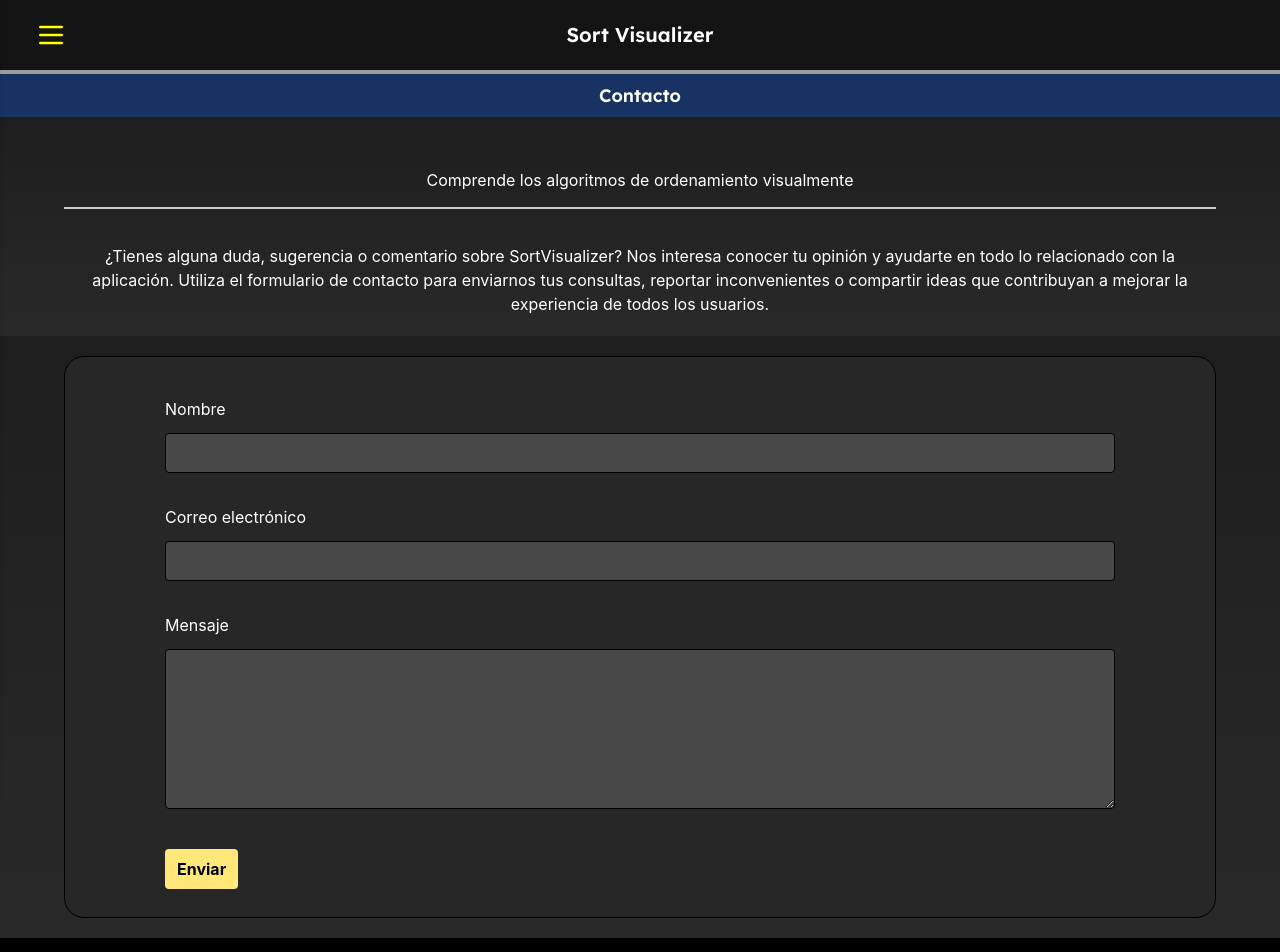
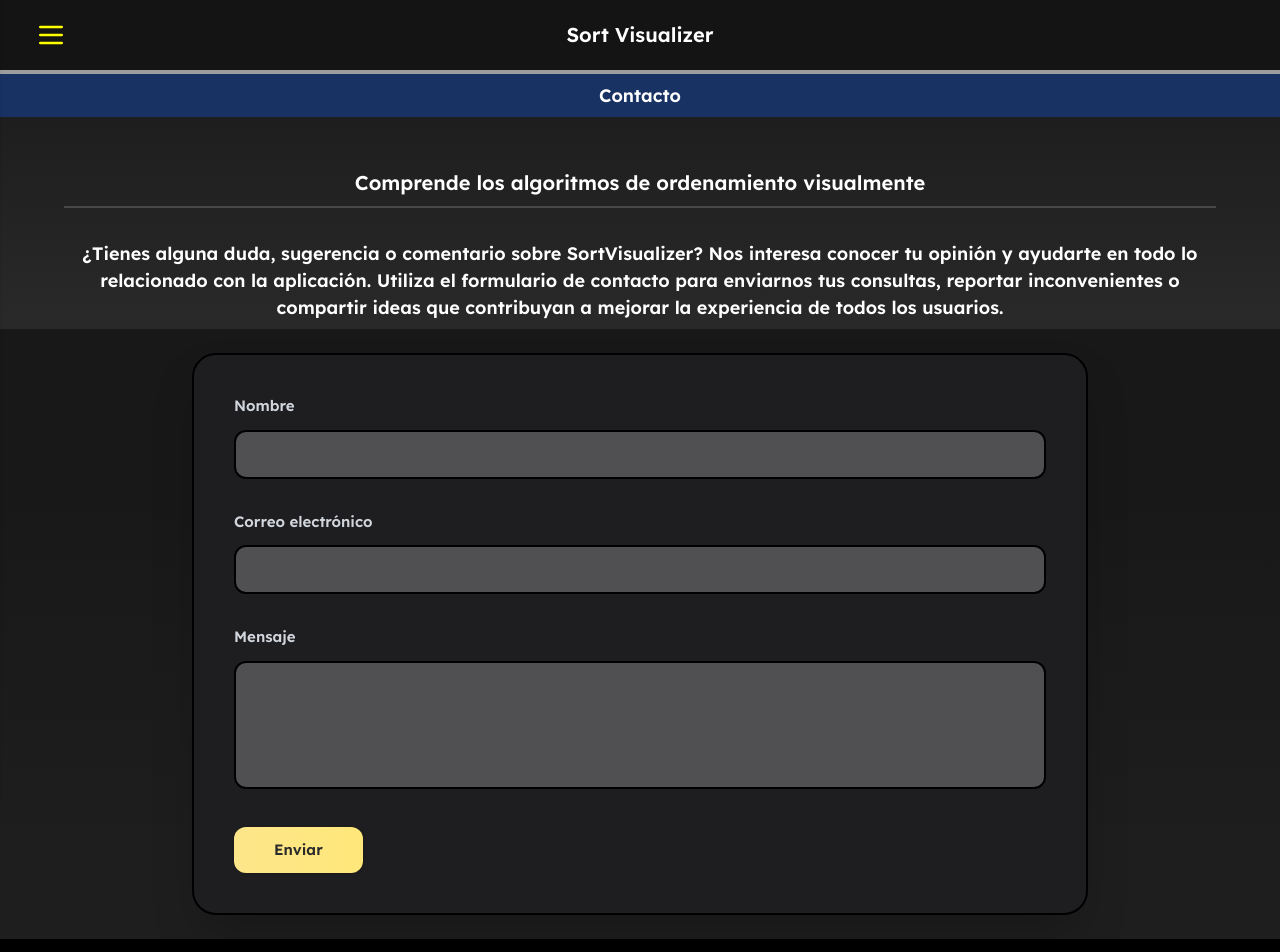
Before and after one commit to TLTO123/sort-visualizer, a Vue app: page /contacto in a window 1280 px wide. Shown: the top 952 px of the page. Built offline with nearby package versions, Linux system fonts and the light colour scheme.

Commit message:
Correcciones de estilos de fuentes

```diff
--- a/src/App.vue
+++ b/src/App.vue
@@ -79,9 +79,7 @@ watch(
           <router-link class="link block text-body lexend rounded-lg px-4 py-3 hover:bg-yellow-500" to="/ordenar-mi-lista">Ordenar mi lista</router-link>
         </li>
         <li>
-          <li>
-    <router-link class="link block text-body lexend rounded-lg px-4 py-3 hover:bg-yellow-500" to="/desarrolladores">Desarrolladores</router-link>
-</li>
+          <router-link class="link block text-body lexend rounded-lg px-4 py-3 hover:bg-yellow-500" to="/desarrolladores">Desarrolladores</router-link>
         </li>
         <li>
           <router-link class="link block text-body lexend rounded-lg px-4 py-3 hover:bg-yellow-500" to="/Contacto">Contacto</router-link>
--- a/src/views/Catalogo.vue
+++ b/src/views/Catalogo.vue
@@ -90,7 +90,7 @@ const algoritmos = [
           {{ algoritmo.descripcion }}
         </p>
 
-        <div class="datos">
+        <div class="datos lexend">
           <div class="dato">
             <span>Dificultad</span>
             <strong>{{ algoritmo.dificultad }}</strong>
@@ -103,7 +103,7 @@ const algoritmos = [
             ></div>
           </div>
 
-          <div class="dato complejidad">
+          <div class="dato complejidad lexend">
             <span>Complejidad</span>
             <strong>{{ algoritmo.complejidad }}</strong>
           </div>
--- a/src/views/Contacto.vue
+++ b/src/views/Contacto.vue
@@ -3,40 +3,83 @@
 
 <template>
     <div class="container-main">
-        <div class="intro">
-            <h1 class="intro-title">Comprende los algoritmos de ordenamiento visualmente</h1>
-            <h1 class="m-5">
+        <div class="intro lexend">
+            <h1 class="text-title mb-2">Comprende los algoritmos de ordenamiento visualmente</h1>
+            <hr />
+            <h1 class="m-2 text-subtitle">
                 ¿Tienes alguna duda, sugerencia o comentario sobre SortVisualizer? Nos interesa conocer tu
                 opinión y ayudarte en todo lo relacionado con la aplicación. Utiliza el formulario de contacto para
                 enviarnos tus consultas, reportar inconvenientes o compartir ideas que contribuyan a mejorar la
                 experiencia de todos los usuarios.
             </h1>
         </div>
-        <div
-            class="
-            container-form-contacto p-5 [--color-base:#1E1E1E]
-            text-white bg-[linear-gradient(to_bottom,var(--color-base),color-mix(in_srgb,var(--color-base)_95%,white))]
-            px-[5vw] flex ">
-            <form class="bg-[#272727] border border-black w-full pt-10 lg:pl-25 lg:pr-25 p-7" style="border-radius: 20px;">
-                <div class="form flex flex-col">
-                    <label for="txtNombre" class="mb-3">Nombre</label>
-                    <input class="h-10 bg-[#484848] border border-black rounded mb-8" type="text" name="txtNombre" id="txtNombre">
+        <div class="fondo-gradiente w-full py-6 px-4">
+            <!-- Tarjeta contenedora -->
+            <div
+                class="max-w-4xl mx-auto bg-[#1e1e20] border-2 border-black rounded-3xl p-8 sm:p-10 text-white shadow-2xl">
 
-                    <label for="txtEmail" class="mb-3">Correo electrónico</label>
-                    <input class="h-10 bg-[#484848] border border-black rounded mb-8" type="email" name="txtEmail" id="txtEmail">
+                <!-- Formulario -->
+                <form class="space-y-8">
 
-                    <label for="txtMensaje" class="mb-3">Mensaje</label>
-                    <textarea class="h-40 bg-[#484848] border border-black rounded mb-10" name="txtMensaje" id="txtMensaje"></textarea>
+                    <!-- Campo nombre -->
+                    <div class="input-group space-y-3">
+                        <label for="nombre" class="block text-button lexend text-gray-300">
+                            Nombre
+                        </label>
 
-                </div>
+                        <input type="text" id="nombre" name="nombre" placeholder="" class="w-full bg-[#505052] border-2 border-black text-gray-100
+                text-body lexend rounded-xl px-4 py-3
+                focus:outline-none focus:ring-2 focus:ring-[#f1d374]
+                transition">
+                    </div>
 
-                <button type="submit" class="cursor-pointer bg-[#FFE77A] pt-2 pb-2 pl-3 pr-3 rounded text-black font-bold">Enviar</button>
-            </form>
+                    <!-- Campo correo electrónico -->
+                    <div class="input-group space-y-3">
+                        <label for="correo" class="block text-button lexend text-gray-300">
+                            Correo electrónico
+                        </label>
+
+                        <input type="email" id="correo" name="correo" placeholder="" class="w-full bg-[#505052] border-2 border-black text-gray-100
+                text-body lexend rounded-xl px-4 py-3
+                focus:outline-none focus:ring-2 focus:ring-[#f1d374]
+                transition">
+                    </div>
+
+                    <!-- Campo mensaje -->
+                    <div class="input-group space-y-3">
+                        <label for="mensaje" class="block text-button lexend text-gray-300">
+                            Mensaje
+                        </label>
+
+                        <textarea id="mensaje" name="mensaje" class="w-full h-32 bg-[#505052] border-2 border-black
+                text-gray-100 text-body lexend rounded-xl p-4
+                focus:outline-none focus:ring-2 focus:ring-[#f1d374]
+                resize-none transition"></textarea>
+                    </div>
+
+                    <!-- Botón enviar -->
+                    <div>
+                        <button type="submit" class="bg-linear-to-r from-[#FDE68A] to-[#FFE77A]
+                hover:from-[#f1d374] hover:to-[#e0c263]
+                text-[#2A2A2A] lexend text-button
+                px-10 py-3 rounded-xl
+                transition-all duration-300 shadow-sm">
+                            Enviar
+                        </button>
+                    </div>
+
+                </form>
+
+            </div>
         </div>
 
     </div>
 </template>
 
 <style>
-
+hr{
+    border: none;
+    border-top: 2px solid #484848;
+    margin-bottom: 1.5rem;
+}
 </style>
--- a/src/views/Inicio.vue
+++ b/src/views/Inicio.vue
@@ -16,13 +16,11 @@ onMounted(() => {
 <template>
     <div class="container-main">
         <div class="intro">
-            <h1 class="intro-title">Comprende los algoritmos de ordenamiento visualmente</h1>
-            <h1 class="m-5">Una plataforma interactiva para ver, entender y comparar el <strong
-                    class="font-bold from-pink-400 via-orange-400 to-yellow-400 bg-clip-text text-white">comportamiento
-                    de las estructuras de datos en tiempo real.</strong></h1>
+            <h1 class="intro-title text-title lexend">Comprende los algoritmos de ordenamiento visualmente</h1>
+            <h1 class="m-5 lexend text-subtitle">Una plataforma interactiva para ver, entender y comparar el <span class="bg-linear-to-r from-[#ED9C71] to-[#F9DC8A] bg-clip-text text-transparent">comportamiento de las</span> <span class="bg-linear-to-r from-[#3BA4B3] to-[#40D3E1] bg-clip-text text-transparent">estructuras de datos en tiempo real.</span></h1>
         </div>
         <div class="text-intro">
-            <p class="m-5 font-mono">
+            <p class="m-5 text-subtitle mono">
                 Bienvenido a SortVisualizer. Esta herramienta fue diseñada para transformar conceptos lógicos
                 abstractos en animaciones claras, intuitivas y dinámicas. Ya sea que estés dando tus primeros
                 pasos en la programación o quieras profundizar en la eficiencia de tu código, aquí podrás experimentar
@@ -32,7 +30,7 @@ onMounted(() => {
                 de cada intercambio.
             </p>
             <a class="btn-rendimiento p-2 mt-2">
-                <router-link to="/rendimiento" class="font-black">Ir a la prueba de rendimiento</router-link>
+                <router-link to="/rendimiento" class="font-black lexend text-button">Ir a la prueba de rendimiento</router-link>
             </a>
 
         </div>
@@ -41,8 +39,8 @@ onMounted(() => {
         </div>
         <div class="cards pt-10 pb-10">
             <div class="interactivo mb-10 p-5">
-                <h3 class="font-bold mb-2">Interactivo</h3>
-                <p class="pl-4">Toma el mando de la simulación ajustando la velocidad de las animaciones en tiempo real
+                <h3 class="mb-2 lexend text-subtitle">Interactivo</h3>
+                <p class="pl-4 mono text-body">Toma el mando de la simulación ajustando la velocidad de las animaciones en tiempo real
                     de lento a rápido
                     para no perderte ningún detalle. Experimenta de forma directa generando arreglos aleatorios o
                     introduciendo
@@ -50,16 +48,16 @@ onMounted(() => {
                 </p>
             </div>
             <div class="educativo mb-10 p-5">
-                <h3 class="font-bold mb-2">Educativo</h3>
-                <p class="pl-4">
+                <h3 class="mb-2 lexend text-subtitle">Educativo</h3>
+                <p class="pl-4 mono text-body">
                     Toma el mando de la simulación ajustando la velocidad de las animaciones en tiempo real de lento a
                     rápido para no perderte ningún detalle. Experimenta de forma directa generando arreglos aleatorios
                     o introduciendo tus propias listas personalizadas de datos.
                 </p>
             </div>
             <div class="medicion-real mb-10 p-5">
-                <h3 class="font-bold mb-2">Medición Real</h3>
-                <p class="pl-4">
+                <h3 class="mb-2 lexend text-subtitle">Medición Real</h3>
+                <p class="pl-4 mono text-body">
                     Ve más allá de la teoría de la complejidad algorítmica analizando la eficiencia en un entorno
                     práctico.
                     La herramienta cuenta con cronómetros integrados de alta precisión que registran el tiempo de
@@ -131,7 +129,7 @@ onMounted(() => {
 
 .btn-rendimiento {
     background-color: #FFE77A;
-    border-radius: 5px;
+    border-radius: 10px;
 
 }
 
--- a/src/views/OrdenarMiLista.vue
+++ b/src/views/OrdenarMiLista.vue
@@ -18,7 +18,7 @@
         </div>
     </section>
 
-    <section class="w-full py-6 px-4" aria-labelledby="titulo-config">
+    <section class="fondo-gradiente w-full py-6 px-4" aria-labelledby="titulo-config">
 
         <!-- Tarjeta contenedora -->
         <div
```
Also changed, not shown: src/views/Rendimiento.vue (+27 -29 lines).
